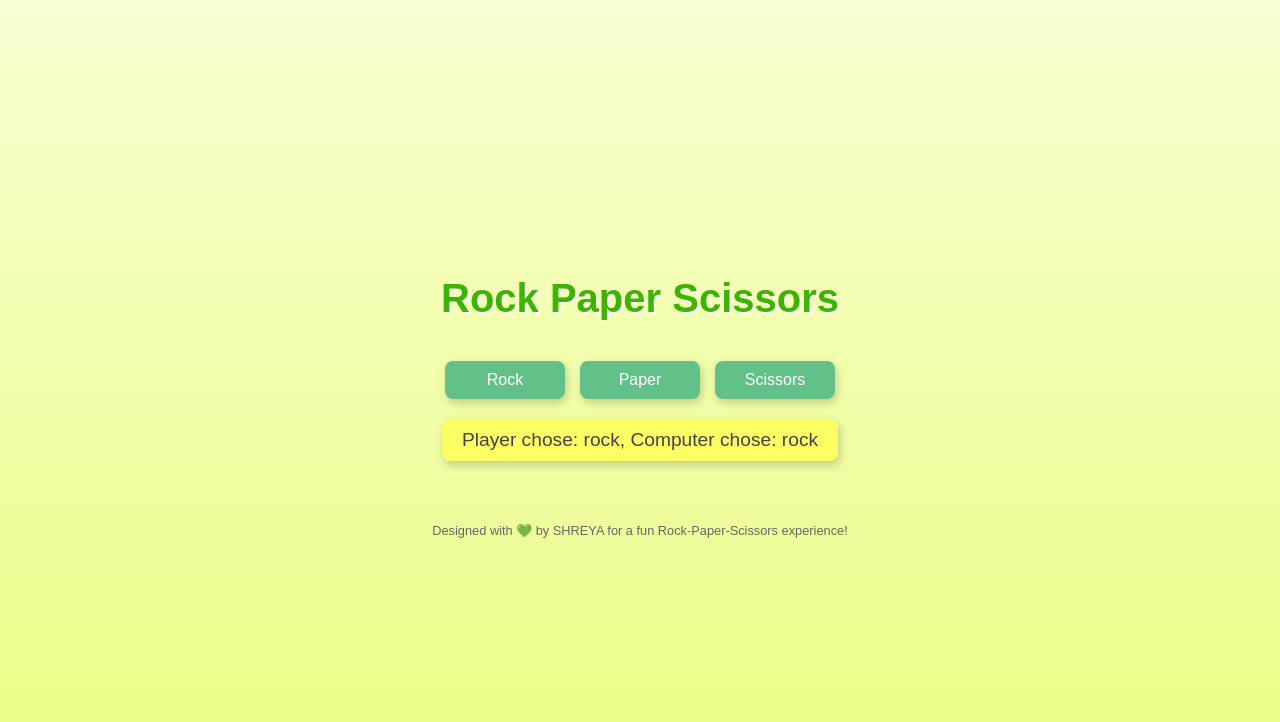
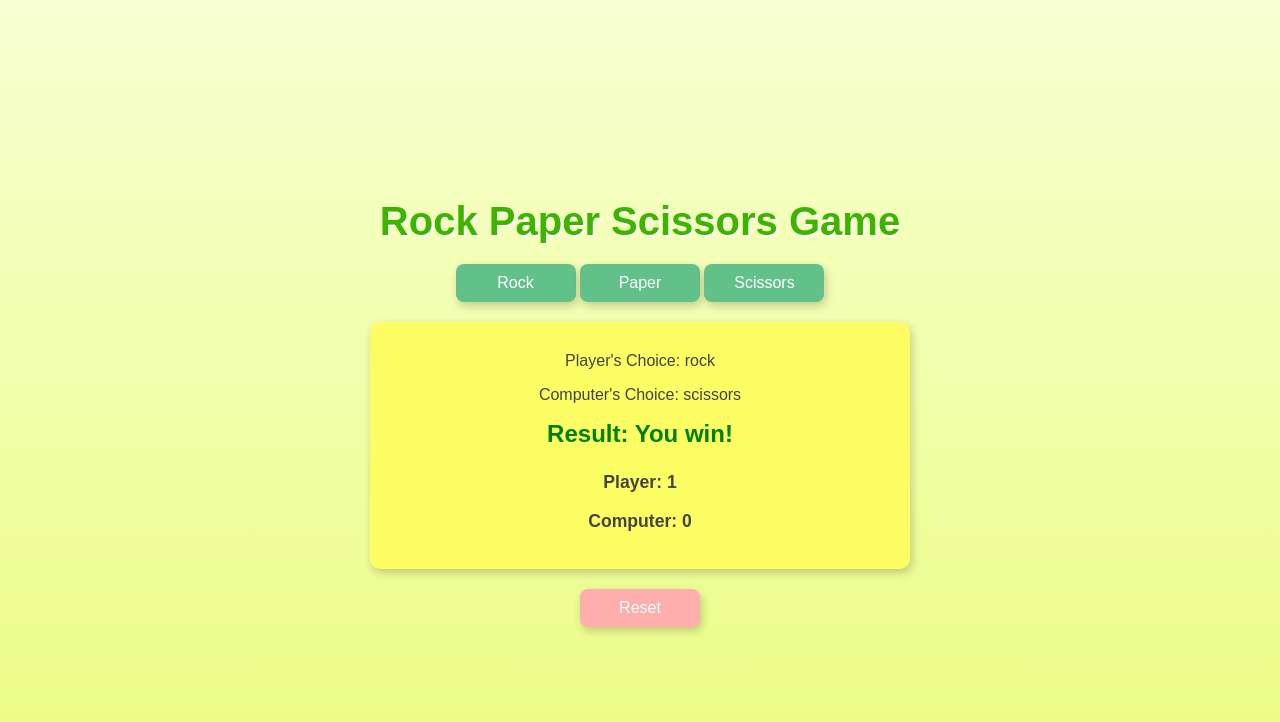
Before and after one commit to shreyaa645/Simulated_Work-V3, a plain HTML site: page Tic-Tac-Toe/index.html in a window 1280 px wide. Both pictures are taken after a click on the button "Rock". Drawn offline with Linux system fonts and the light colour scheme.

Commit message:
enhancing rock paper scissors

```diff
--- a/Tic-Tac-Toe/index.html
+++ b/Tic-Tac-Toe/index.html
@@ -4,24 +4,23 @@
     <meta charset="UTF-8">
     <meta name="viewport" content="width=device-width, initial-scale=1.0">
     <title>Rock Paper Scissors</title>
-    <!-- Link to the CSS file -->
     <link rel="stylesheet" href="styles.css">
 </head>
 <body>
-    <h1>Rock Paper Scissors</h1>
-    <!-- Game Buttons -->
-    <div class="button-container">
-        <button id="rock">Rock</button>
-        <button id="paper">Paper</button>
-        <button id="scissors">Scissors</button>
+    <h1>Rock Paper Scissors Game</h1>
+    <div id="buttons-container">
+        <button class="choice-button" id="rock">Rock</button>
+        <button class="choice-button" id="paper">Paper</button>
+        <button class="choice-button" id="scissors">Scissors</button>
     </div>
-    <!-- Placeholder for Results -->
-    <p id="result">Make your choice!</p>
-    <!-- Optional Footer -->
-    <footer>
-        <p>Designed with 💚 by SHREYA for a fun Rock-Paper-Scissors experience!</p>
-    </footer>
-    <!-- Link to the JavaScript file -->
+    <div id="game-info">
+        <p id="player-choice">Player's Choice: </p>
+        <p id="computer-choice">Computer's Choice: </p>
+        <p id="game-result">Result: </p>
+        <p id="player-score">Player: 0</p>
+        <p id="computer-score">Computer: 0</p>
+    </div>
+    <button id="reset">Reset</button>
     <script src="script.js"></script>
 </body>
 </html>
--- a/Tic-Tac-Toe/script.js
+++ b/Tic-Tac-Toe/script.js
@@ -1,28 +1,83 @@
-// Add event listeners to capture the user's choice
-document.getElementById('rock').addEventListener('click', () => playerChoice('rock'));
-document.getElementById('paper').addEventListener('click', () => playerChoice('paper'));
-document.getElementById('scissors').addEventListener('click', () => playerChoice('scissors'));
+// Score variables
+let playerScore = 0;
+let computerScore = 0;
 
-// Function to handle player's choice
-function playerChoice(choice) {
-    console.log(`Player chose: ${choice}`);
+// Choices array
+const choices = ["rock", "paper", "scissors"];
 
-    // Get computer's random choice
-    const computer = computerChoice();
-    console.log(`Computer chose: ${computer}`);
-
-    // Display the choices (for now, just logging them)
-    displayResult(`Player chose: ${choice}, Computer chose: ${computer}`);
-}
-
-// Function to generate a random choice for the computer
-function computerChoice() {
-    const choices = ['rock', 'paper', 'scissors'];
+// Function to get computer choice
+function getComputerChoice() {
     const randomIndex = Math.floor(Math.random() * choices.length);
     return choices[randomIndex];
 }
 
-// Function to display the result on the page
-function displayResult(message) {
-    document.getElementById('result').textContent = message;
+// Function to determine the winner
+function determineWinner(playerChoice, computerChoice) {
+    if (playerChoice === computerChoice) {
+        return "It's a tie!";
+    } else if (
+        (playerChoice === "rock" && computerChoice === "scissors") ||
+        (playerChoice === "paper" && computerChoice === "rock") ||
+        (playerChoice === "scissors" && computerChoice === "paper")
+    ) {
+        return "You win!";
+    } else {
+        return "Computer wins!";
+    }
 }
+
+// Function to update scores and display them
+function updateScores(result) {
+    if (result === "You win!") {
+        playerScore++;
+    } else if (result === "Computer wins!") {
+        computerScore++;
+    }
+
+    document.getElementById("player-score").innerText = `Player: ${playerScore}`;
+    document.getElementById("computer-score").innerText = `Computer: ${computerScore}`;
+}
+
+// Function to highlight the result
+function highlightWinner(result) {
+    const resultElement = document.getElementById("game-result");
+    if (result === "You win!") {
+        resultElement.style.color = "green";
+    } else if (result === "Computer wins!") {
+        resultElement.style.color = "red";
+    } else {
+        resultElement.style.color = "gray";
+    }
+}
+
+// Function to handle game play
+function playGame(playerChoice) {
+    const computerChoice = getComputerChoice();
+    const result = determineWinner(playerChoice, computerChoice);
+
+    // Update UI with choices and results
+    document.getElementById("player-choice").innerText = `Player's Choice: ${playerChoice}`;
+    document.getElementById("computer-choice").innerText = `Computer's Choice: ${computerChoice}`;
+    document.getElementById("game-result").innerText = `Result: ${result}`;
+
+    // Update scores and highlight winner
+    updateScores(result);
+    highlightWinner(result);
+}
+
+// Add event listeners to choice buttons
+document.getElementById("rock").addEventListener("click", () => playGame("rock"));
+document.getElementById("paper").addEventListener("click", () => playGame("paper"));
+document.getElementById("scissors").addEventListener("click", () => playGame("scissors"));
+
+// Reset the game
+document.getElementById("reset").addEventListener("click", () => {
+    playerScore = 0;
+    computerScore = 0;
+
+    document.getElementById("player-choice").innerText = "Player's Choice: ";
+    document.getElementById("computer-choice").innerText = "Computer's Choice: ";
+    document.getElementById("game-result").innerText = "Result: ";
+    document.getElementById("player-score").innerText = "Player: 0";
+    document.getElementById("computer-score").innerText = "Computer: 0";
+});
--- a/Tic-Tac-Toe/styles.css
+++ b/Tic-Tac-Toe/styles.css
@@ -49,6 +49,47 @@ button:hover {
     box-shadow: 4px 6px 12px rgba(0, 0, 0, 0.3);
 }
 
+/* Game Information Section */
+#game-info {
+    background-color: #fdfd64; /* Light yellow background */
+    color: #444;
+    padding: 20px;
+    border-radius: 10px;
+    margin-top: 20px;
+    text-align: center;
+    box-shadow: 2px 4px 10px rgba(0, 0, 0, 0.2);
+    font-size: 1rem;
+    width: 60%; /* Wider box for better spacing */
+    max-width: 500px;
+}
+
+/* Highlighted Result */
+#game-result {
+    font-weight: bold;
+    font-size: 1.5rem;
+    margin-top: 15px;
+}
+
+/* Reset Button */
+#reset {
+    background-color: #ffadad; /* Light coral red for reset */
+    color: #fff;
+    border: none;
+    border-radius: 8px;
+    padding: 10px 20px;
+    font-size: 1rem;
+    margin-top: 20px;
+    cursor: pointer;
+    transition: transform 0.2s, box-shadow 0.2s;
+    box-shadow: 2px 4px 10px rgba(0, 0, 0, 0.2);
+}
+
+#reset:hover {
+    background-color: #ff6f61; /* Darker coral for hover effect */
+    transform: scale(1.1);
+    box-shadow: 4px 6px 12px rgba(0, 0, 0, 0.3);
+}
+
 /* Placeholder for Results */
 #result {
     background-color: #fdfd64; /* Light yellow background */
@@ -67,3 +108,18 @@ footer {
     font-size: 0.8rem;
     color: #666;
 }
+
+/* Score Display */
+#player-score,
+#computer-score {
+    font-weight: bold;
+    margin-top: 10px;
+    font-size: 1.1rem;
+}
+
+/* Choices Display */
+#player-choice,
+#computer-choice {
+    margin-top: 10px;
+    font-size: 1rem;
+}
```
